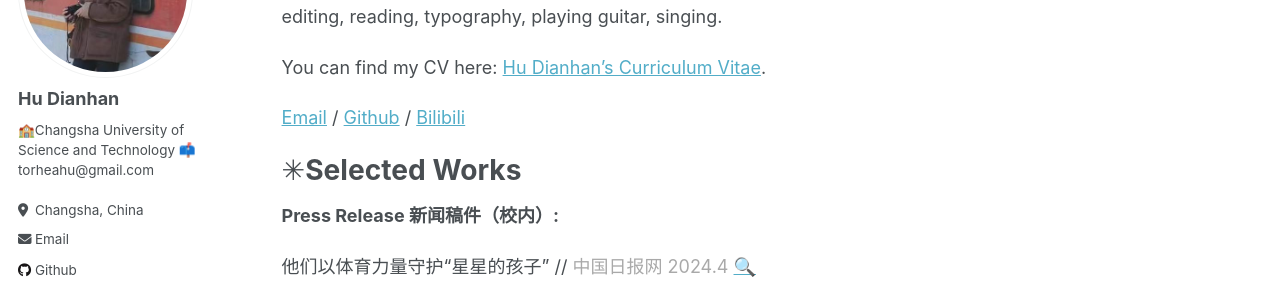
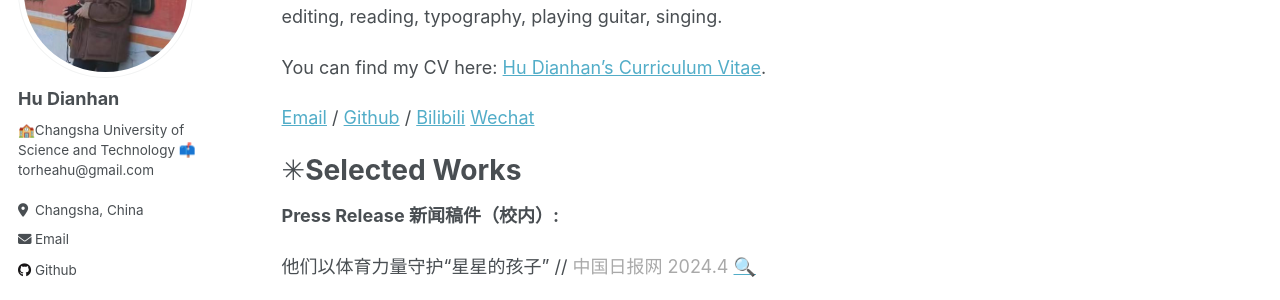
Before and after one commit to Rheahu816/Rheahu.github.io, a Jekyll site: the page built from _pages/about.md, in a window 1280 px wide and 900 px high. Shown: the part 199-499 px from the top of the window. Built offline with Jekyll 4.4.1, drawn with Linux system fonts in a browser that asks for light colours.

Commit message:
Update about.md

```diff
--- a/_pages/about.md
+++ b/_pages/about.md
@@ -11,7 +11,7 @@ I'm a third year undergraduate student from [School of Literature and Journalism
 
 You can find my CV here: [Hu Dianhan's Curriculum Vitae](../assets/Curriculum_Vitae.pdf).
 
-[Email](mailto:1837105324@qq.com) / [Github](https://github.com/Rheahu816/Rheahu.github.io) / [Bilibili](https://space.bilibili.com/10709762?spm_id_from=333.1007.0.0)
+[Email](mailto:1837105324@qq.com) / [Github](https://github.com/Rheahu816/Rheahu.github.io) / [Bilibili](https://space.bilibili.com/10709762?spm_id_from=333.1007.0.0) [Wechat](../images/wechat.png)
 
 
 
```
